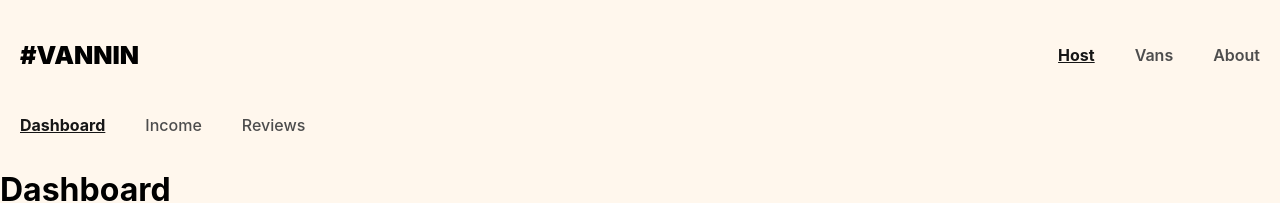
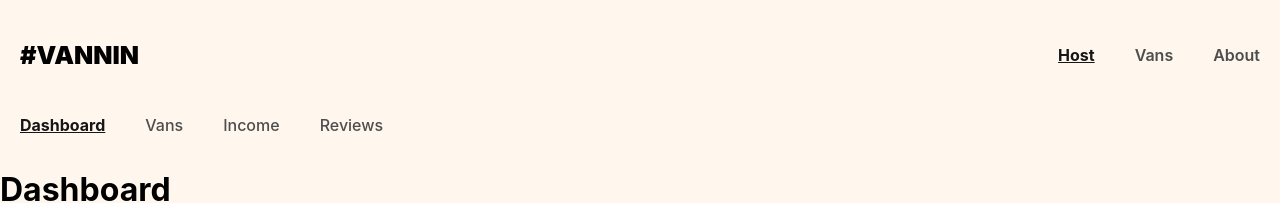
Before and after one commit to K4ATO/vannin, a React (Create React App) app: page /host in a window 1280 px wide. Shown: the top 203 px of the page. Built offline with nearby package versions, Linux system fonts and the light colour scheme; what miragejs would draw is missing.

Commit message:
add vans route to Host

```diff
--- a/src/pages/Host/Host.jsx
+++ b/src/pages/Host/Host.jsx
@@ -15,6 +15,13 @@
                     end
                 >
                     Dashboard
+                </NavLink>
+                <NavLink
+                    style={({ isActive }) => (isActive ? activeStyles : null)}
+                    to='/host/vans'
+                    end
+                >
+                    Vans
                 </NavLink>
                 <NavLink
                     style={({ isActive }) => (isActive ? activeStyles : null)}
```
